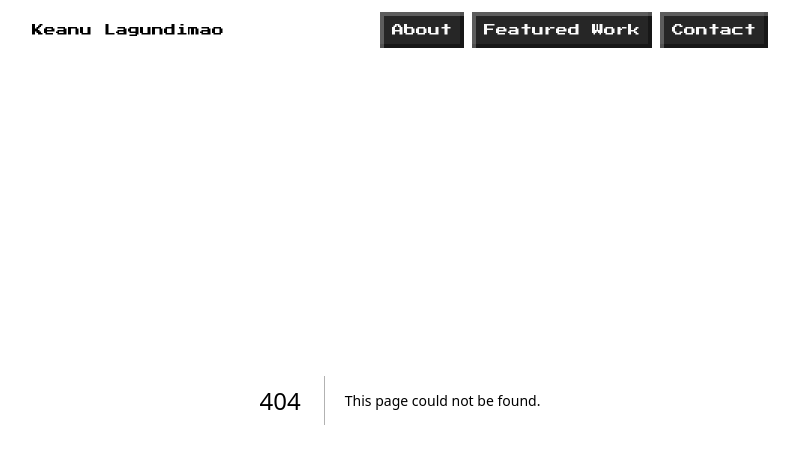
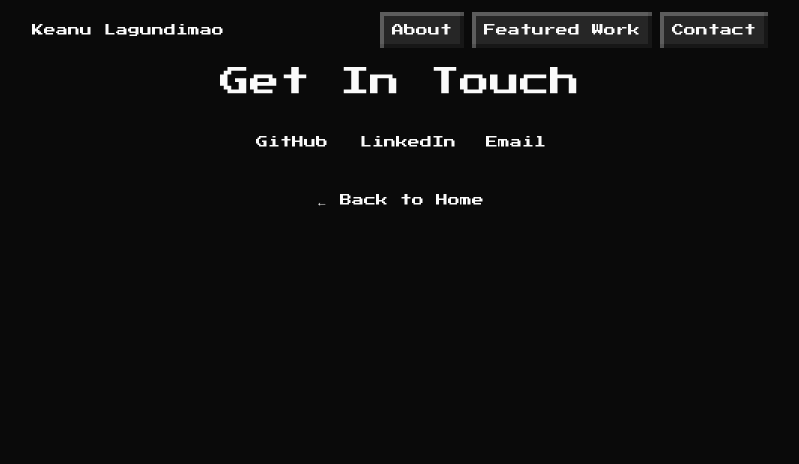
Before and after one commit to yatfu/Portfolio-Website, a Next.js app: page /contact in a window 1280 px wide. Before the commit this address had no page. Shown: the top 464 px of the page, without its empty margins (240-1039 px from the left). Built offline with nearby package versions, Linux system fonts and the light colour scheme.

Commit message:
created component and page for contacts
created component bc i want contact info everywhere on my webiste

```diff
--- /dev/null
+++ b/app/contact/page.tsx
@@ -0,0 +1,21 @@
+import Link from 'next/link';
+import ContactLinks from '@/components/ContactLinks';
+import { cn, buttonBase, buttonVariants, buttonSizes } from '@/lib/utils';
+
+export default function Contact() {
+  return (
+    <article className="mx-auto max-w-xl px-4 py-16 text-center">
+      <h1 className="font-retro text-2xl sm:text-3xl">Get In Touch</h1>
+
+      <div className="mt-6">
+        <ContactLinks />
+      </div>
+
+      <div className="mt-6 flex justify-center">
+        <Link href="/" className={cn(buttonBase, buttonVariants.ghost, buttonSizes.sm)}>
+          ← Back to Home
+        </Link>
+      </div>
+    </article>
+  );
+}
--- /dev/null
+++ b/components/ContactLinks.tsx
@@ -0,0 +1,26 @@
+import EmailCopy from '@/components/EmailCopy';
+import { cn, buttonBase, buttonVariants, buttonSizes } from '@/lib/utils';
+
+export default function ContactLinks() {
+  return (
+    <div className="flex flex-wrap items-center justify-center gap-2">
+      <a
+        href="https://github.com/yatfu"
+        target="_blank"
+        rel="noreferrer"
+        className={cn(buttonBase, buttonVariants.ghost, buttonSizes.default)}
+      >
+        GitHub
+      </a>
+      <a
+        href="https://linkedin.com/in/your-profile"
+        target="_blank"
+        rel="noreferrer"
+        className={cn(buttonBase, buttonVariants.ghost, buttonSizes.default)}
+      >
+        LinkedIn
+      </a>
+      <EmailCopy />
+    </div>
+  );
+}
```
